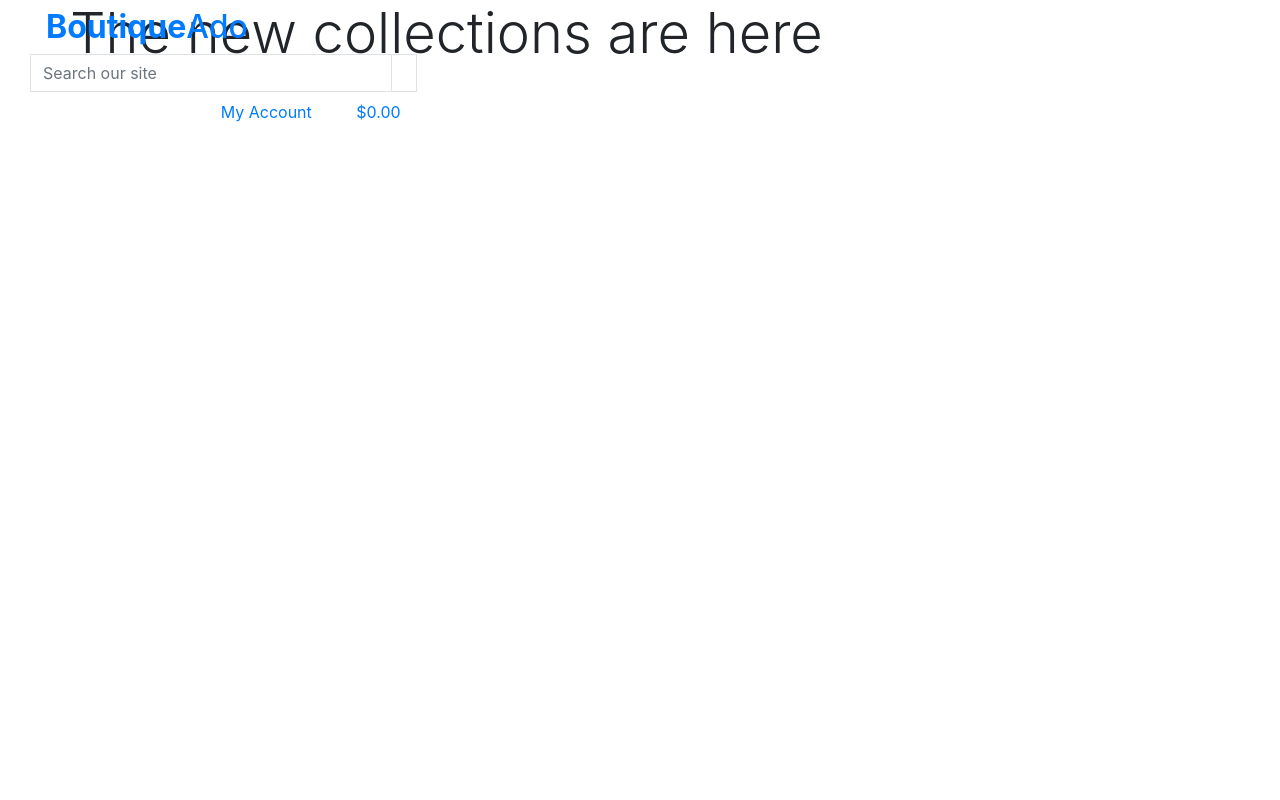
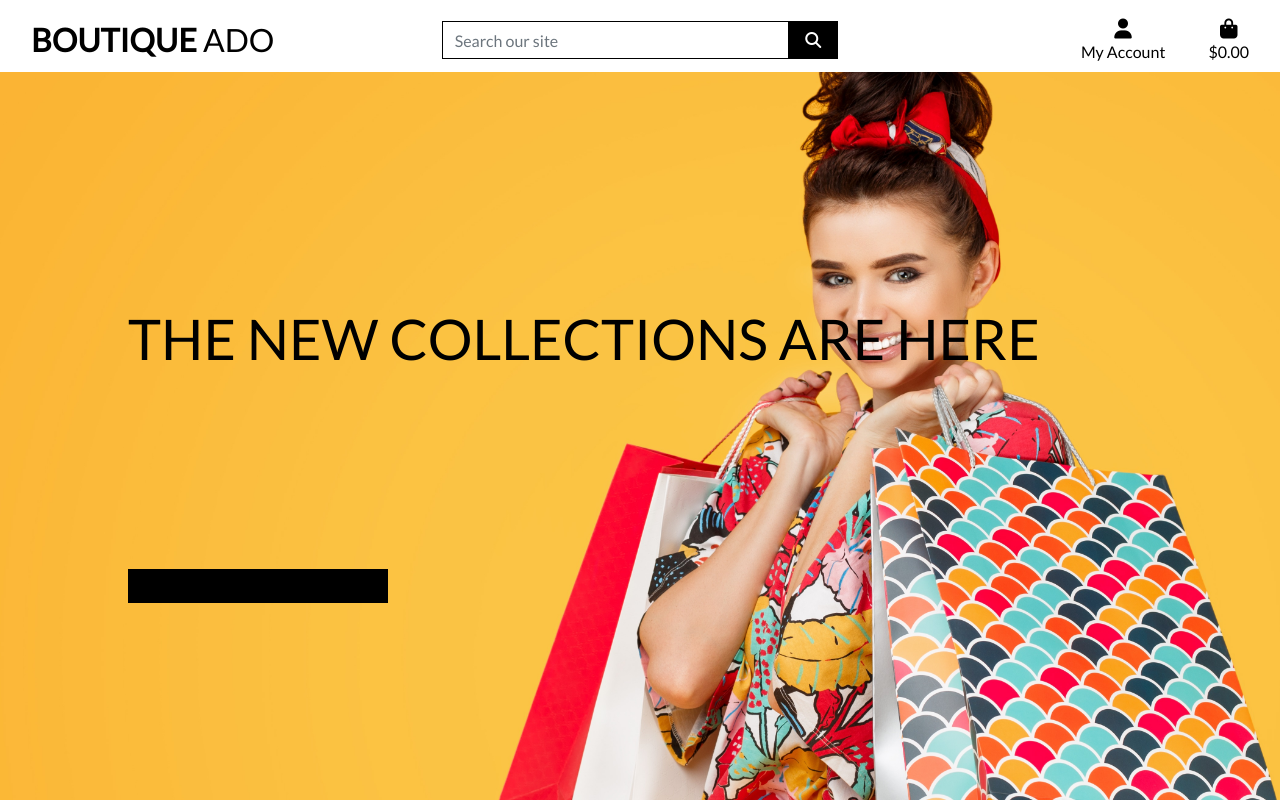
Before and after one commit to A-Gr33n/boutique_ado_v1, a Django app: page / in a window 1280 px wide. Run offline with Django 3.2, Linux system fonts and the light colour scheme; some libraries are stand-ins or nearby versions.

Commit message:
completed homepage header and CSS

```diff
--- a/boutique_ado/settings.py
+++ b/boutique_ado/settings.py
@@ -146,3 +146,7 @@
 # https://docs.djangoproject.com/en/3.0/howto/static-files/
 
 STATIC_URL = '/static/'
+STATICFILES_DIRS = (os.path.join(BASE_DIR, 'static'),)
+
+MEDIA_URL='/media/'
+MEDIA_ROOT = os.path.join(BASE_DIR, 'media')
--- a/boutique_ado/urls.py
+++ b/boutique_ado/urls.py
@@ -15,9 +15,11 @@
 """
 from django.contrib import admin
 from django.urls import path, include
+from django.conf import settings
+from django.conf.urls.static import static
 
 urlpatterns = [
     path('admin/', admin.site.urls),
     path('accounts/', include('allauth.urls')),
     path('', include('home.urls')),
-]
+] + static(settings.MEDIA_URL, document_root=settings.MEDIA_ROOT)
--- /dev/null
+++ b/static/css/base.css
@@ -0,0 +1,81 @@
+html {
+    height: 100%;
+}
+
+body {
+    background: url('/media/homepage_background_cropped.jpg') no-repeat center center fixed;
+    background-size: cover;
+    height: calc(100vh - 164px);
+    color: #555;
+    font-family: 'Lato';
+}
+
+/* from Bulma */
+.icon {
+    align-items: center;
+    display: inline-flex;
+    justify-content: center;
+    height: 1.5rem;
+    width: 1.5rem;
+}
+
+.logo-font {
+    text-transform: uppercase;
+}
+
+.main-logo-link {
+    width: fit-content;
+}
+
+.shop-now-button {
+    background: black;
+    color: white;
+    min-width: 260px;
+}
+
+.btn-black {
+    background: black;
+    color: white;
+}
+
+.shop-now-button:hover,
+.shop-now-button:active,
+.shop-now-button:focus,
+.btn-black:hover,
+.btn-black:active,
+.btn-black:focus {
+    background: #222;
+    color: white;
+}
+
+.text-black {
+    color: #000 !important;
+}
+
+.border-black {
+    border: 1px solid black !important;
+}
+
+/* -------------------------------- Media Queries */
+
+/* Slightly larger container on xl screens */
+@media (min-width: 1200px) {
+    .container {
+        max-width: 80%;
+    }
+}
+
+/* fixed top navbar only on medium and up */
+@media (min-width: 992px) {
+    .fixed-top-desktop-only {
+        position: fixed;
+        top: 0;
+        right: 0;
+        left: 0;
+        z-index: 1030;
+    }
+
+    .header-container {
+        padding-top: 164px;
+    }
+}
--- a/templates/base.html
+++ b/templates/base.html
@@ -1,54 +1,61 @@
 {% load static %}
 
-<!DOCTYPE html>
+<!doctype html>
 <html lang="en">
+
 <head>
+
     {% block meta %}
-    <meta http-equiv="X-UA-Compatible" content="ie=edge" />
-    <meta charset="utf-8" />
-    <meta
-      name="viewport"
-      content="width=device-width, initial-scale=1, shrink-to-fit=no"
-    />
-    {% endblock %} {% block extra_meta %} {% endblock %} {% block corecss %}
-    <link
-      rel="stylesheet"
-      href="https://cdn.jsdelivr.net/npm/bootstrap@4.6.2/dist/css/bootstrap.min.css"
-      integrity="sha384-xOolHFLEh07PJGoPkLv1IbcEPTNtaed2xpHsD9ESMhqIYd0nLMwNLD69Npy4HI+N"
-      crossorigin="anonymous"
-    />
-    {% endblock %} {% block extra_css %} {% endblock %} {% block corejs %}
-    <script
-      src="https://cdn.jsdelivr.net/npm/jquery@3.5.1/dist/jquery.min.js"
-      integrity="sha256-9/aliU8dGd2tb6OSsuzixeV4y/faTqgFtohetphbbj0="
-      crossorigin="anonymous"
-    ></script>
-    <script
-      src="https://cdn.jsdelivr.net/npm/popper.js@1.16.0/dist/umd/popper.min.js"
+    <meta http-equiv="X-UA-Compatible" content="ie=edge">
+    <meta charset="utf-8">
+    <meta name="viewport" content="width=device-width, initial-scale=1, shrink-to-fit=no">
+    {% endblock %}
+
+    {% block extra_meta %}
+    {% endblock %}
+
+    {% block corecss %}
+    <link rel="stylesheet" href="https://stackpath.bootstrapcdn.com/bootstrap/4.4.1/css/bootstrap.min.css"
+        integrity="sha384-Vkoo8x4CGsO3+Hhxv8T/Q5PaXtkKtu6ug5TOeNV6gBiFeWPGFN9MuhOf23Q9Ifjh" crossorigin="anonymous">
+    <link rel="stylesheet" href="https://fonts.googleapis.com/css?family=Lato&display=swap">
+    <link rel="stylesheet" href="{% static 'css/base.css' %}">
+    {% endblock %}
+
+    {% block extra_css %}
+    {% endblock %}
+
+    {% block corejs %}
+    <script src="https://kit.fontawesome.com/e9c73d7092.js" crossorigin="anonymous"></script>
+    <script src="https://code.jquery.com/jquery-3.4.1.slim.min.js"
+        integrity="sha384-J6qa4849blE2+poT4WnyKhv5vZF5SrPo0iEjwBvKU7imGFAV0wwj1yYfoRSJoZ+n"
+        crossorigin="anonymous"></script>
+    <script src="https://cdn.jsdelivr.net/npm/popper.js@1.16.0/dist/umd/popper.min.js"
         integrity="sha384-Q6E9RHvbIyZFJoft+2mJbHaEWldlvI9IOYy5n3zV9zzTtmI3UksdQRVvoxMfooAo"
-      crossorigin="anonymous"
-    ></script>
-    <script
-      src="https://stackpath.bootstrapcdn.com/bootstrap/4.4.1/js/bootstrap.min.js"
+        crossorigin="anonymous"></script>
+    <script src="https://stackpath.bootstrapcdn.com/bootstrap/4.4.1/js/bootstrap.min.js"
         integrity="sha384-wfSDF2E50Y2D1uUdj0O3uMBJnjuUD4Ih7YwaYd1iqfktj0Uod8GCExl3Og8ifwB6"
-      crossorigin="anonymous"
-    ></script>
-    {% endblock %} {% block extra_js %} {% endblock %}
+        crossorigin="anonymous"></script>
+    {% endblock %}
+
+    {% block extra_js %}
+    {% endblock %}
 
     <title>Boutique Ado {% block extra_title %}{% endblock %}</title>
 </head>
 
 <body>
     <header class="container-fluid fixed-top">
+        <div id="topnav" class="row bg-white pt-lg-2 d-none d-lg-flex">
             <div class="col-12 col-lg-4 my-auto py-1 py-lg-0 text-center text-lg-left">
-            <a href="{% url 'home' %}" class="nav-link main-logo-ling">
-                <h2 class="logo-font text-black my-0"><strong>Boutique</strong>Ado</h2>
+                <a href="{% url 'home' %}" class="nav-link main-logo-link">
+                    <h2 class="logo-font text-black my-0"><strong>Boutique</strong> Ado</h2>
                 </a>
             </div>
-        <div class="col-12 col-lg-4  my-auto py-1 py-lg-0 ">
+            <div class="col-12 col-lg-4 my-auto py-1 py-lg-0">
                 <form method="GET" action="">
                     <div class="input-group w-100">
-                    <input class="form-control border border-black rounded-0" type="text" name="q" placeholder="Search our site">
+                        <input class="form-control border border-black rounded-0" type="text" name="q"
+                            placeholder="Search our site">
                         <div class="input-group-append">
                             <button class="form-control btn btn-black border border-black rounded-0" type="submit">
                                 <span class="icon">
@@ -59,11 +66,11 @@
                     </div>
                 </form>
             </div>
-        <div class="col-12 col-lg-4  my-auto py-1 py-lg-0">
+            <div class="col-12 col-lg-4 my-auto py-1 py-lg-0">
                 <ul class="list-inline list-unstyled text-center text-lg-right my-0">
                     <li class="list-inline-item dropdown">
-                    <a class="text-black nav-link" href="#" id="user-options" data-toggle="dropdown" aria-haspopup="true"
-                        aria-expanded="false">
+                        <a class="text-black nav-link" href="#" id="user-options" data-toggle="dropdown"
+                            aria-haspopup="true" aria-expanded="false">
                             <div class="text-center">
                                 <div><i class="fas fa-user fa-lg"></i></div>
                                 <p class="my-0">My Account</p>
@@ -83,7 +90,8 @@
                         </div>
                     </li>
                     <li class="list-inline-item">
-                        <a class="{% if grand_total %}text-info font-weight-bold{% else %}text-black{% endif %} nav-link" href="">
+                        <a class="{% if grand_total %}text-info font-weight-bold{% else %}text-black{% endif %} nav-link"
+                            href="">
                             <div class="text-center">
                                 <div><i class="fas fa-shopping-bag fa-lg"></i></div>
                                 <p class="my-0">
@@ -98,11 +106,23 @@
                     </li>
                 </ul>
             </div>
+        </div>
     </header>
 
     {% if messages %}
     <div class="message-container"></div>
-    {% endif %} {% block page_header %} {% endblock %} {% block content %}
-    {% endblock %} {% block postloadjs %} {% endblock %}
+    {% endif %}
+
+    {% block page_header %}
+    {% endblock %}
+
+    {% block content %}
+    {% endblock %}
+
+    {% block postloadjs %}
+    {% endblock %}
+
+
 </body>
+
 </html>
```
Also changed, not shown: media/homepage_background_cropped.jpg (added). Lines whose indentation alone changed are shown as unchanged.
